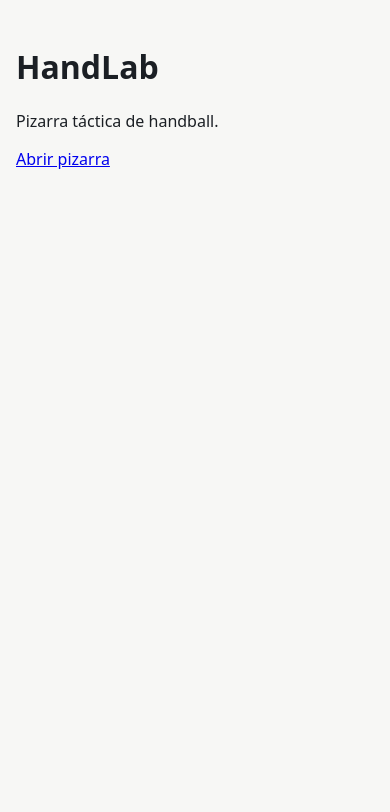
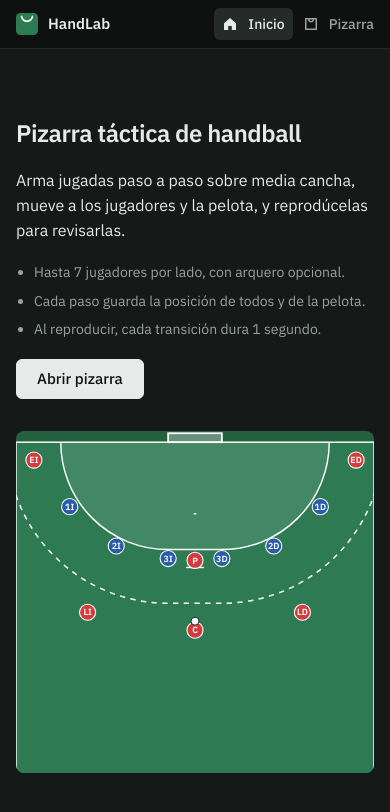
Before and after one commit to Fercho612/HandLab, a React (Vite) app in the folder frontend/: page / in a window 390 px wide. Shown: the top 812 px of the page. Built offline with nearby package versions, Linux system fonts and the light colour scheme.

Commit message:
feat: redesign the app with a dark theme and a vertical sidebar
Dark tokens, IBM Plex Sans, a sidebar that folds into a top bar on phones, and a home page with a preview of the default formation.

```diff
--- a/frontend/index.html
+++ b/frontend/index.html
@@ -4,6 +4,9 @@
     <meta charset="UTF-8" />
     <link rel="icon" type="image/svg+xml" href="/favicon.svg" />
     <meta name="viewport" content="width=device-width, initial-scale=1.0" />
+    <link rel="preconnect" href="https://fonts.googleapis.com" />
+    <link rel="preconnect" href="https://fonts.gstatic.com" crossorigin />
+    <link href="https://fonts.googleapis.com/css2?family=IBM+Plex+Sans:wght@400;500;600&display=swap" rel="stylesheet" />
     <title>HandLab</title>
   </head>
   <body>
--- a/frontend/src/index.css
+++ b/frontend/src/index.css
@@ -1,14 +1,56 @@
+/*
+ * Design tokens, dark theme. Style: a tinted frame around a raised sheet; colour lives on the court and the
+ * players, the chrome stays neutral. Surfaces step up in lightness instead of casting shadows.
+ */
 :root {
-  --color-text: #1b1f24;
-  --color-bg: #f7f7f5;
-  --color-court: #2f7d4f;
-  --color-off-court: #24603d;
+  color-scheme: dark;
+
+  --ground: #0e1110;
+  --surface: #151917;
+  --raised: #1b201e;
+  --active: #252b28;
+  --border: #242a27;
+  --control: #39413d;
+  --text: #e6eae8;
+  --muted: #9aa39e;
+  --disabled: #5c6460;
+  --accent: #4fb37f;
+  --primary-bg: #e6eae8;
+  --primary-ink: #0e1110;
+  --negative: #f26b65;
+  --pill-neutral-bg: #252b28;
+  --pill-neutral-ink: #c4ccc8;
+  --pill-negative-bg: #3b1715;
+  --pill-negative-ink: #ffb8b1;
+
+  /* Court and players. */
+  --color-court: #2e7a52;
+  --color-off-court: #24613f;
   --color-line: #ffffff;
-  --font-sans: system-ui, 'Segoe UI', Roboto, sans-serif;
+
+  --radius-sheet: 16px;
+  --radius-card: 8px;
+  --radius-control: 6px;
+  --sheet-inset: 8px;
+  --top-bar-height: 48px;
+  --sidebar-width: 220px;
+  --control-height: 32px;
+  --gap: 24px;
+  --pad: 24px;
+
+  --fs-title: 22px;
+  --fs-section: 16px;
+  --fs-body: 14px;
+  --fs-small: 12px;
+
+  --font-sans: 'IBM Plex Sans', system-ui, 'Segoe UI', Roboto, sans-serif;
 
   font-family: var(--font-sans);
-  color: var(--color-text);
-  background: var(--color-bg);
+  font-size: var(--fs-body);
+  line-height: 1.45;
+  color: var(--text);
+  background: var(--ground);
+  -webkit-font-smoothing: antialiased;
 }
 
 *,
@@ -20,4 +62,35 @@
 body {
   margin: 0;
   min-height: 100vh;
+  background: var(--ground);
 }
+
+h1,
+h2,
+p {
+  margin: 0;
+}
+
+button,
+input,
+select {
+  font: inherit;
+  color: inherit;
+}
+
+:focus-visible {
+  outline: 2px solid var(--accent);
+  outline-offset: 2px;
+}
+
+::selection {
+  background: #2c5a43;
+}
+
+@media (prefers-reduced-motion: reduce) {
+  *,
+  *::before,
+  *::after {
+    transition-duration: 0.01ms !important;
+  }
+}
--- /dev/null
+++ b/frontend/src/ui/layout/AppFrame.jsx
@@ -0,0 +1,49 @@
+import { Link, NavLink } from 'react-router'
+import styles from './AppFrame.module.css'
+
+const navClass = ({ isActive }) => (isActive ? `${styles.navLink} ${styles.navLinkActive}` : styles.navLink)
+
+const NAV_ITEMS = [
+  {
+    to: '/',
+    label: 'Inicio',
+    icon: 'M2 7.2 8 2l6 5.2V14H9.75v-4h-3.5v4H2z',
+  },
+  {
+    to: '/pizarra',
+    label: 'Pizarra',
+    icon: 'M2 2h12v12H2zm1.5 1.5v9h9v-9zM5 3.5a3 3 0 0 0 6 0h-1.5a1.5 1.5 0 0 1-3 0z',
+  },
+]
+
+/** App chrome: a vertical sidebar on the frame ground and a sheet that holds the page. */
+export default function AppFrame({ children }) {
+  return (
+    <div className={styles.frame}>
+      <header className={styles.sidebar}>
+        <Link to="/" className={styles.wordmark}>
+          <svg className={styles.mark} viewBox="0 0 20 20" aria-hidden="true">
+            <rect width="20" height="20" rx="4" />
+            <path d="M5 2.5 A 5 5 0 0 0 15 2.5" />
+          </svg>
+          HandLab
+        </Link>
+        <nav aria-label="Principal">
+          <ul className={styles.nav}>
+            {NAV_ITEMS.map(({ to, label, icon }) => (
+              <li key={to}>
+                <NavLink to={to} end className={navClass}>
+                  <svg className={styles.navIcon} viewBox="0 0 16 16" aria-hidden="true">
+                    <path d={icon} fillRule="evenodd" />
+                  </svg>
+                  {label}
+                </NavLink>
+              </li>
+            ))}
+          </ul>
+        </nav>
+      </header>
+      <main className={styles.sheet}>{children}</main>
+    </div>
+  )
+}
--- /dev/null
+++ b/frontend/src/ui/layout/AppFrame.module.css
@@ -0,0 +1,130 @@
+/* Sidebar and sheet: the sidebar shares the frame ground with no rule; the sheet is inset 8px on three sides. */
+.frame {
+  display: grid;
+  grid-template-columns: var(--sidebar-width) minmax(0, 1fr);
+  min-height: 100vh;
+  min-height: 100dvh;
+}
+
+.sidebar {
+  position: sticky;
+  top: 0;
+  display: flex;
+  flex-direction: column;
+  gap: 24px;
+  height: 100vh;
+  height: 100dvh;
+  padding: 16px 12px;
+}
+
+.wordmark {
+  display: inline-flex;
+  align-items: center;
+  gap: 10px;
+  height: 32px;
+  padding: 0 8px;
+  font-size: 15px;
+  font-weight: 600;
+  color: var(--text);
+  text-decoration: none;
+}
+
+.mark {
+  width: 22px;
+  height: 22px;
+}
+
+.mark rect {
+  fill: var(--color-court);
+}
+
+.mark path {
+  fill: none;
+  stroke: var(--color-line);
+  stroke-width: 1.4;
+}
+
+.nav {
+  display: flex;
+  flex-direction: column;
+  gap: 2px;
+  margin: 0;
+  padding: 0;
+  list-style: none;
+}
+
+.navLink {
+  display: flex;
+  align-items: center;
+  gap: 10px;
+  height: 36px;
+  padding: 0 8px;
+  border-radius: var(--radius-control);
+  color: var(--muted);
+  font-weight: 500;
+  text-decoration: none;
+  transition:
+    background-color 120ms ease,
+    color 120ms ease;
+}
+
+.navLink:hover {
+  background: var(--raised);
+  color: var(--text);
+}
+
+.navLinkActive {
+  background: var(--active);
+  color: var(--text);
+}
+
+.navIcon {
+  width: 16px;
+  height: 16px;
+  flex: none;
+  fill: currentColor;
+}
+
+.sheet {
+  display: flex;
+  flex-direction: column;
+  min-width: 0;
+  margin: var(--sheet-inset) var(--sheet-inset) var(--sheet-inset) 0;
+  padding: var(--pad);
+  background: var(--surface);
+  border: 1px solid var(--border);
+  border-radius: var(--radius-sheet);
+}
+
+/* On a phone the sidebar folds into a top bar and the sheet becomes the screen. */
+@media (max-width: 600px) {
+  .frame {
+    grid-template-columns: minmax(0, 1fr);
+    grid-template-rows: auto 1fr;
+  }
+
+  .sidebar {
+    position: static;
+    flex-direction: row;
+    align-items: center;
+    justify-content: space-between;
+    gap: 16px;
+    height: var(--top-bar-height);
+    padding: 0 8px;
+  }
+
+  .nav {
+    flex-direction: row;
+  }
+
+  .navLink {
+    height: 32px;
+  }
+
+  .sheet {
+    margin: 0;
+    padding: 16px;
+    border-width: 1px 0 0;
+    border-radius: 0;
+  }
+}
--- a/frontend/src/ui/pages/HomePage.jsx
+++ b/frontend/src/ui/pages/HomePage.jsx
@@ -1,12 +1,31 @@
 import { Link } from 'react-router'
+import AppFrame from '../layout/AppFrame.jsx'
+import controls from '../shared/controls.module.css'
+import CourtPreview from '../whiteboard/CourtPreview.jsx'
 import styles from './Page.module.css'
 
 export default function HomePage() {
   return (
-    <main className={styles.page}>
-      <h1>HandLab</h1>
-      <p>Pizarra táctica de handball.</p>
-      <Link to="/pizarra">Abrir pizarra</Link>
-    </main>
+    <AppFrame>
+      <div className={styles.home}>
+        <div className={styles.intro}>
+          <h1 className={styles.title}>Pizarra táctica de handball</h1>
+          <p className={styles.lead}>
+            Arma jugadas paso a paso sobre media cancha, mueve a los jugadores y la pelota, y reprodúcelas para revisarlas.
+          </p>
+          <ul className={styles.facts}>
+            <li>Hasta 7 jugadores por lado, con arquero opcional.</li>
+            <li>Cada paso guarda la posición de todos y de la pelota.</li>
+            <li>Al reproducir, cada transición dura 1 segundo.</li>
+          </ul>
+          <Link to="/pizarra" className={`${controls.button} ${controls.primary} ${styles.cta}`}>
+            Abrir pizarra
+          </Link>
+        </div>
+        <Link to="/pizarra" className={styles.preview} aria-label="Abrir pizarra con la formación inicial">
+          <CourtPreview />
+        </Link>
+      </div>
+    </AppFrame>
   )
 }
--- a/frontend/src/ui/pages/NotFoundPage.jsx
+++ b/frontend/src/ui/pages/NotFoundPage.jsx
@@ -1,11 +1,18 @@
 import { Link } from 'react-router'
+import AppFrame from '../layout/AppFrame.jsx'
+import controls from '../shared/controls.module.css'
 import styles from './Page.module.css'
 
 export default function NotFoundPage() {
   return (
-    <main className={styles.page}>
-      <h1>Página no encontrada</h1>
-      <Link to="/">Volver al inicio</Link>
-    </main>
+    <AppFrame>
+      <div className={styles.notFound}>
+        <h1 className={styles.title}>Página no encontrada</h1>
+        <p className={styles.lead}>La dirección no existe o cambió.</p>
+        <Link to="/" className={controls.button}>
+          Volver al inicio
+        </Link>
+      </div>
+    </AppFrame>
   )
 }
--- a/frontend/src/ui/pages/Page.module.css
+++ b/frontend/src/ui/pages/Page.module.css
@@ -1,5 +1,86 @@
-.page {
-  max-width: 960px;
-  margin: 0 auto;
-  padding: 24px 16px;
+/* Home: the pitch for the tool on the left, the default formation on the right. */
+.home {
+  display: grid;
+  grid-template-columns: minmax(0, 5fr) minmax(0, 6fr);
+  gap: 48px;
+  align-items: center;
+  max-width: 1200px;
+  width: 100%;
+  /* Centred both ways on the sheet, which is a flex column. */
+  margin: auto;
 }
+
+.intro {
+  display: flex;
+  flex-direction: column;
+  align-items: flex-start;
+  gap: 20px;
+}
+
+.title {
+  font-size: 32px;
+  font-weight: 600;
+  line-height: 1.15;
+  letter-spacing: -0.02em;
+}
+
+.lead {
+  max-width: 46ch;
+  font-size: 16px;
+  line-height: 1.55;
+}
+
+.facts {
+  display: flex;
+  flex-direction: column;
+  gap: 8px;
+  margin: 0;
+  padding: 0 0 0 18px;
+  color: var(--muted);
+}
+
+.cta {
+  height: 40px;
+  padding: 0 20px;
+  font-size: 15px;
+}
+
+.preview {
+  display: block;
+  padding: var(--pad);
+  background: var(--raised);
+  border-radius: var(--radius-card);
+}
+
+.preview svg {
+  pointer-events: none;
+}
+
+.preview:hover {
+  background: var(--active);
+}
+
+.notFound {
+  display: flex;
+  flex-direction: column;
+  align-items: flex-start;
+  gap: 16px;
+}
+
+@media (max-width: 860px) {
+  .home {
+    grid-template-columns: minmax(0, 1fr);
+    gap: 32px;
+  }
+
+  .title {
+    font-size: 24px;
+  }
+}
+
+@media (max-width: 600px) {
+  .preview {
+    padding: 0;
+    background: none;
+  }
+}
--- a/frontend/src/ui/pages/WhiteboardPage.jsx
+++ b/frontend/src/ui/pages/WhiteboardPage.jsx
@@ -1,12 +1,10 @@
+import AppFrame from '../layout/AppFrame.jsx'
 import Whiteboard from '../whiteboard/Whiteboard.jsx'
-import styles from './Page.module.css'
 
 export default function WhiteboardPage() {
   return (
-    <main className={styles.page}>
-      <h1>Pizarra</h1>
-      <p>Agrega pasos y mueve a los jugadores o la pelota en cada uno.</p>
+    <AppFrame>
       <Whiteboard />
-    </main>
+    </AppFrame>
   )
 }
```
